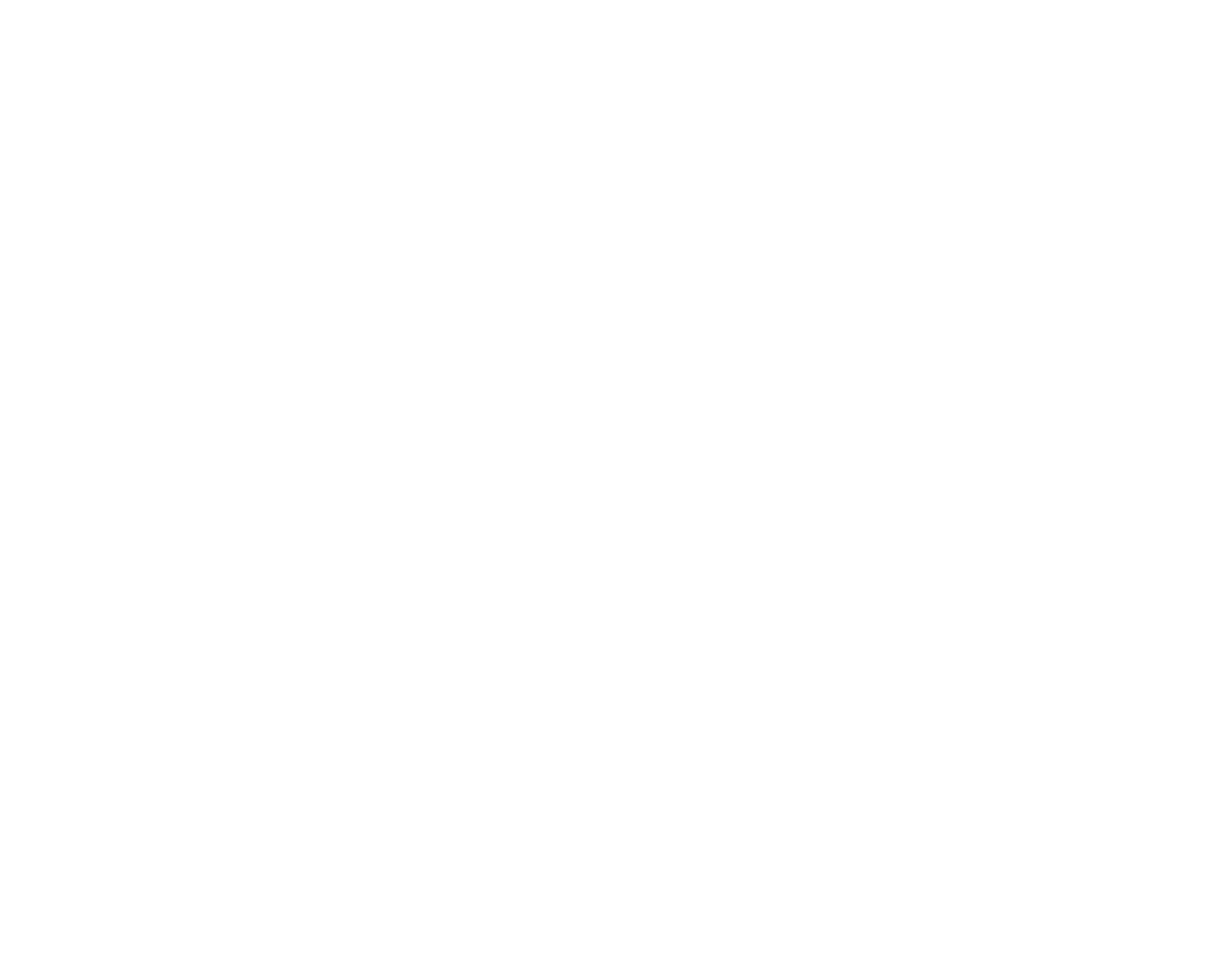
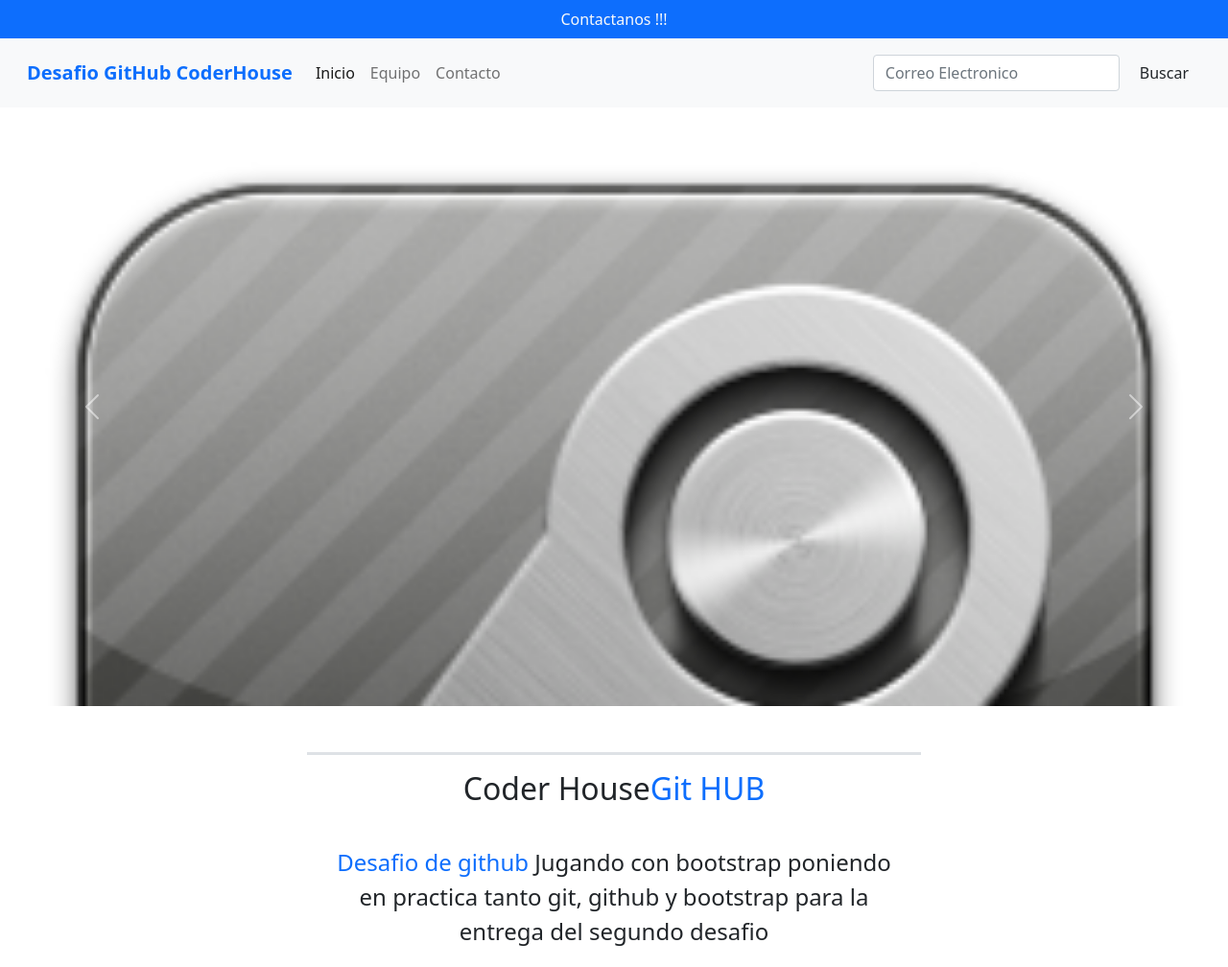
Before and after one commit to JonaCaucota/Tienda-de-Juegos-Caucota, a plain HTML site: page index.html in a window 1280 px wide. Shown: the whole page at 96% size. Before the commit the page ends 800 px from the top, so only its background shows below. Drawn offline with nearby package versions, Linux system fonts and the light colour scheme.

Commit message:
Desafio listo para entregar

```diff
--- a/index.html
+++ b/index.html
@@ -1,12 +1,91 @@
 <!DOCTYPE html>
 <html lang="en">
+
 <head>
-    <meta charset="UTF-8">
-    <meta http-equiv="X-UA-Compatible" content="IE=edge">
-    <meta name="viewport" content="width=device-width, initial-scale=1.0">
-    <title>Document</title>
+    <meta charset="UTF-8" />
+    <meta http-equiv="X-UA-Compatible" content="IE=edge" />
+    <meta name="viewport" content="width=git, initial-scale=1.0" />
+    <link href="https://cdn.jsdelivr.net/npm/bootstrap@5.1.3/dist/css/bootstrap.min.css" rel="stylesheet"
+        integrity="sha384-1BmE4kWBq78iYhFldvKuhfTAU6auU8tT94WrHftjDbrCEXSU1oBoqyl2QvZ6jIW3" crossorigin="anonymous" />
+    <link rel="stylesheet" href="style.css">
+    <title>Desafio GIT HUB</title>
 </head>
-<body>
 
+<body class="body-index">
+    <header class="container-fluid bg-primary d-flex justify-content-center">
+        <p class="text-light mb-0 p-2 fs-6">Contactanos !!! </p>
+    </header>
+    <nav class="navbar navbar-expand-lg navbar-light bg-light p-3">
+        <div class="container-fluid">
+            <a class="navbar-brand" href="#"><span class="text-primary fs-5 fw-bold">Desafio GitHub
+                    CoderHouse</span></a>
+            <button class="navbar-toggler" type="button" data-bs-toggle="collapse"
+                data-bs-target="#navbarSupportedContent" aria-controls="navbarSupportedContent" aria-expanded="false"
+                aria-label="Toggle navigation">
+                <span class="navbar-toggler-icon"></span>
+            </button>
+            <div class="collapse navbar-collapse" id="navbarSupportedContent">
+                <ul class="navbar-nav me-auto mb-2 mb-lg-0">
+                    <li class="nav-item">
+                        <a class="nav-link active" aria-current="page" href="index.html">Inicio</a>
+                    </li>
+
+                    <li class="nav-item">
+                        <a class="nav-link" href="#">Equipo</a>
+                    </li>
+
+                    <li class="nav-item">
+                        <a class="nav-link" href="#">Contacto</a>
+                    </li>
+
+                </ul>
+                <form class="d-flex">
+                    <input class="form-control me-2" type="email" placeholder="Correo Electronico" aria-label="email">
+                    <button class="btn btn-primary-outline-success" type="button">Buscar</button>
+                </form>
+            </div>
+        </div>
+    </nav>
+
+    <div id="carouselExampleControls" class="carousel slide" data-bs-ride="carousel">
+        <div class="carousel-inner">
+            <div class="carousel-item active" data-bs-interval="3000">
+                <img src="imgs/Steam.png" class="d-block w-100" alt="slide1">
+            </div>
+            <div class="carousel-item" data-bs-interval="3000">
+                <img src="imgs/Steam.png" class="d-block w-100" alt="slide2">
+            </div>
+            <div class="carousel-item" data-bs-interval="3000">
+                <img src="imgs/Steam.png" class="d-block w-100" alt="slide3">
+            </div>
+        </div>
+
+        <button class="carousel-control-prev" type="button" data-bs-target="#carouselExampleControls"
+            data-bs-slide="prev">
+            <span class="carousel-control-prev-icon" aria-hidden="true"></span>
+            <span class="visually-hidden">Previous</span>
+        </button>
+        <button class="carousel-control-next" type="button" data-bs-target="#carouselExampleControls"
+            data-bs-slide="next">
+            <span class="carousel-control-next-icon" aria-hidden="true"></span>
+            <span class="visually-hidden">Next</span>
+        </button>
+    </div>
+
+    <section class="w-50 mx-auto text-center pt-5" id="intro" >
+        <h1 class="p-3 fs-2 border-top border-3">Coder House<span class="text-primary">Git HUB</span></h1>
+        <p class="p-3 fs-4"><span class="text-primary">Desafio de github</span>
+           Jugando con bootstrap poniendo en practica tanto git, github y bootstrap para la entrega del segundo desafio</p>
+    </section>
+
+
+
+
+
+
+    <script src="https://cdn.jsdelivr.net/npm/bootstrap@5.1.3/dist/js/bootstrap.bundle.min.js"
+        integrity="sha384-ka7Sk0Gln4gmtz2MlQnikT1wXgYsOg+OMhuP+IlRH9sENBO0LRn5q+8nbTov4+1p" crossorigin="anonymous">
+    </script>
 </body>
+
 </html>
--- a/style.css
+++ b/style.css
@@ -0,0 +1,24 @@
+*{
+margin: 0;
+padding: 0;
+box-sizing: border-box;
+}
+
+body{
+    overflow-x: hidden;
+}
+
+#menu a{
+    font-size: 18px;
+    font-weight: bold;
+    color: #3f3f3f;
+}
+
+#menu button{
+    font-size: 18px;
+    font-weight: bold;
+}
+
+.carousel-inner{
+    max-height: 39rem;
+}
```
Also changed, not shown: imgs/Steam.png (added), imgs/background.png (added), imgs/buscar.png (added), imgs/categoria1.png (added), imgs/destacados.png (added), imgs/logo.png (added), imgs/logoAll.png (added), imgs/logoFacebok.png (added), imgs/logoJuego.png (added), imgs/logoTwitter.png (added), imgs/logoYoutube.png (added), imgs/ultimasPublicaciones.png (added).
